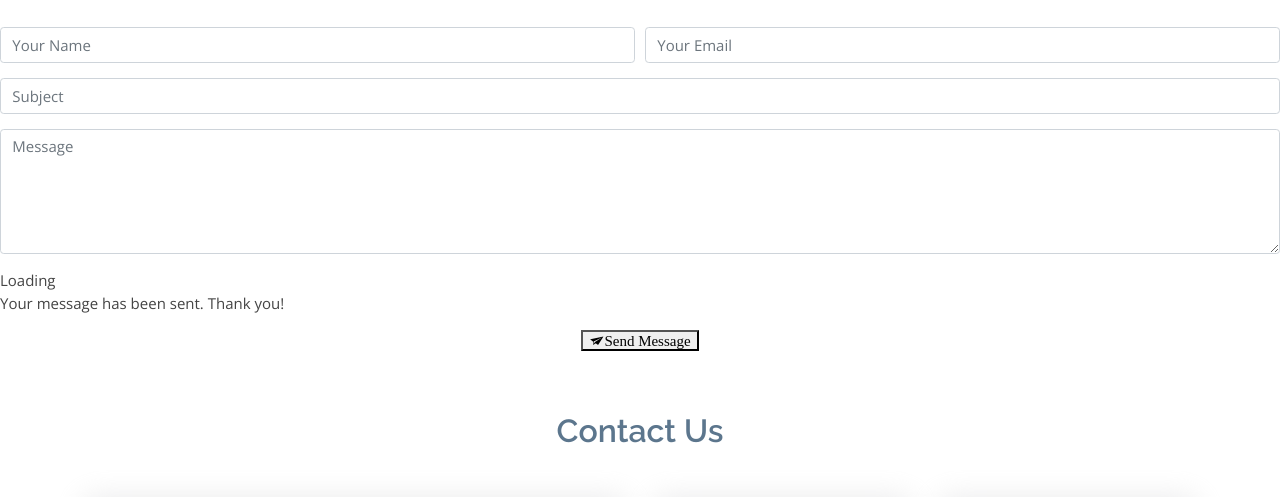
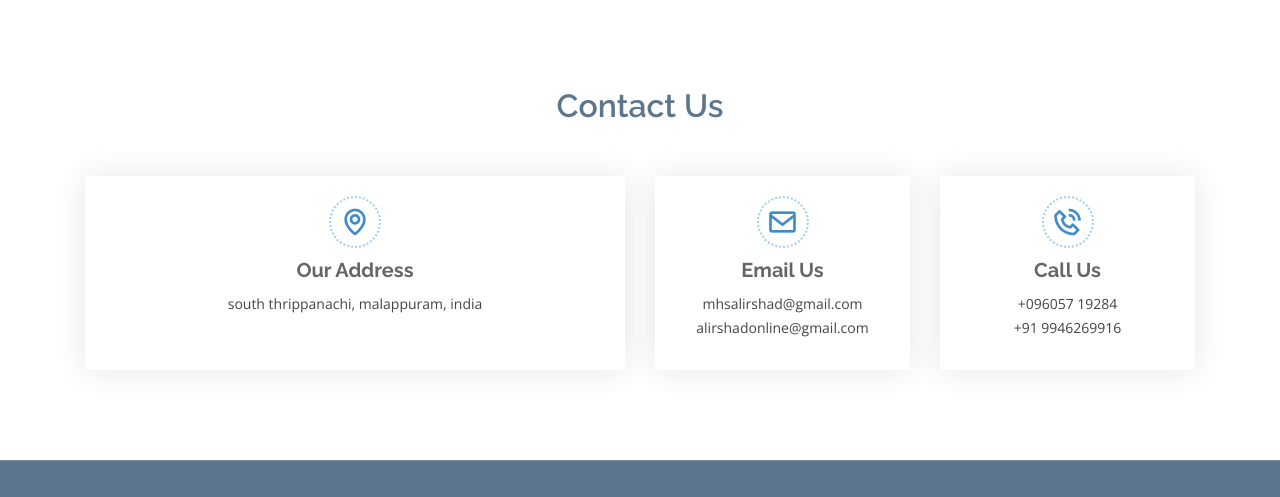
Before and after one commit to cmahmed/alirshad, a plain HTML site: page index.html in a window 1280 px wide. Shown: the part 4874-5371 px from the top of the page. Drawn offline with nearby package versions, Linux system fonts and the light colour scheme.

Commit message:
Update index.html

```diff
--- a/index.html
+++ b/index.html
@@ -571,32 +571,7 @@
 
       </div>
     </section><!-- End Our Team Section -->
-    <form id="submit-form" action="forms/contact.php" method="post" role="form" class="php-email-form">
-              <div class="form-row">
-                <div class="col-lg-6 form-group">
-                  <input type="text" name="Name" class="form-control"  placeholder="Your Name" data-rule="minlen:4" data-msg="Please enter at least 4 chars" />
-                  <div class="validate"></div>
-                </div>
-                <div class="col-lg-6 form-group">
-                  <input type="email" class="form-control" name="Email"  placeholder="Your Email" data-rule="email" data-msg="Please enter a valid email" />
-                  <div class="validate"></div>
-                </div>
-              </div>
-              <div class="form-group">
-                <input type="text" class="form-control" name="Subject"  placeholder="Subject" data-rule="minlen:4" data-msg="Please enter at least 8 chars of subject" />
-                <div class="validate"></div>
-              </div>
-              <div class="form-group">
-                <textarea class="form-control" name="Message" rows="5" data-rule="required" data-msg="Please write something for us" placeholder="Message"></textarea>
-                <div class="validate"></div>
-              </div>
-              <div class="mb-3">
-                <div class="loading">Loading</div>
-                <div class="error-message"></div>
-                <div class="sent-message">Your message has been sent. Thank you!</div>
-              </div>
-              <div class="text-center "><button class="icofont-paper-plane" type="submit">Send Message</button></div>
-            </form>
+
 
     <!-- ======= Frequently Asked Questions Section ======= -->
     <!--for later purpose
```
